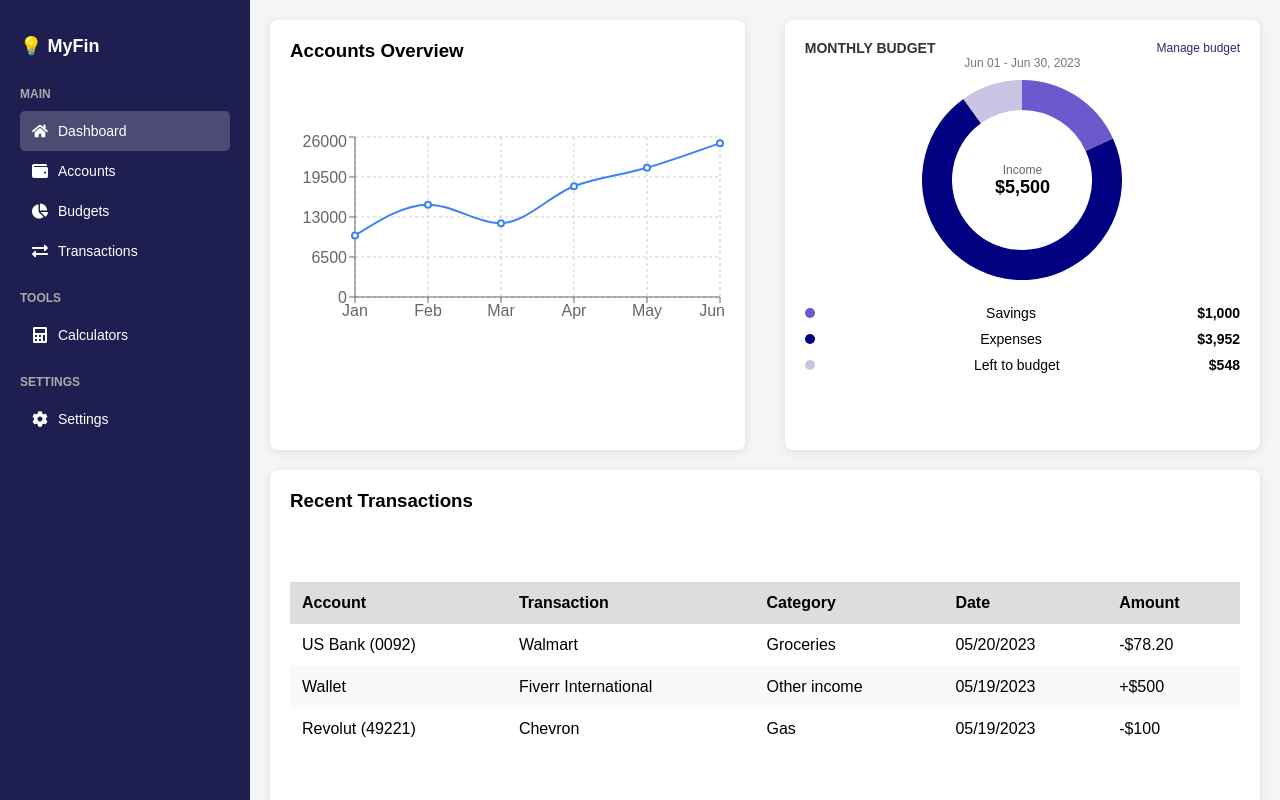
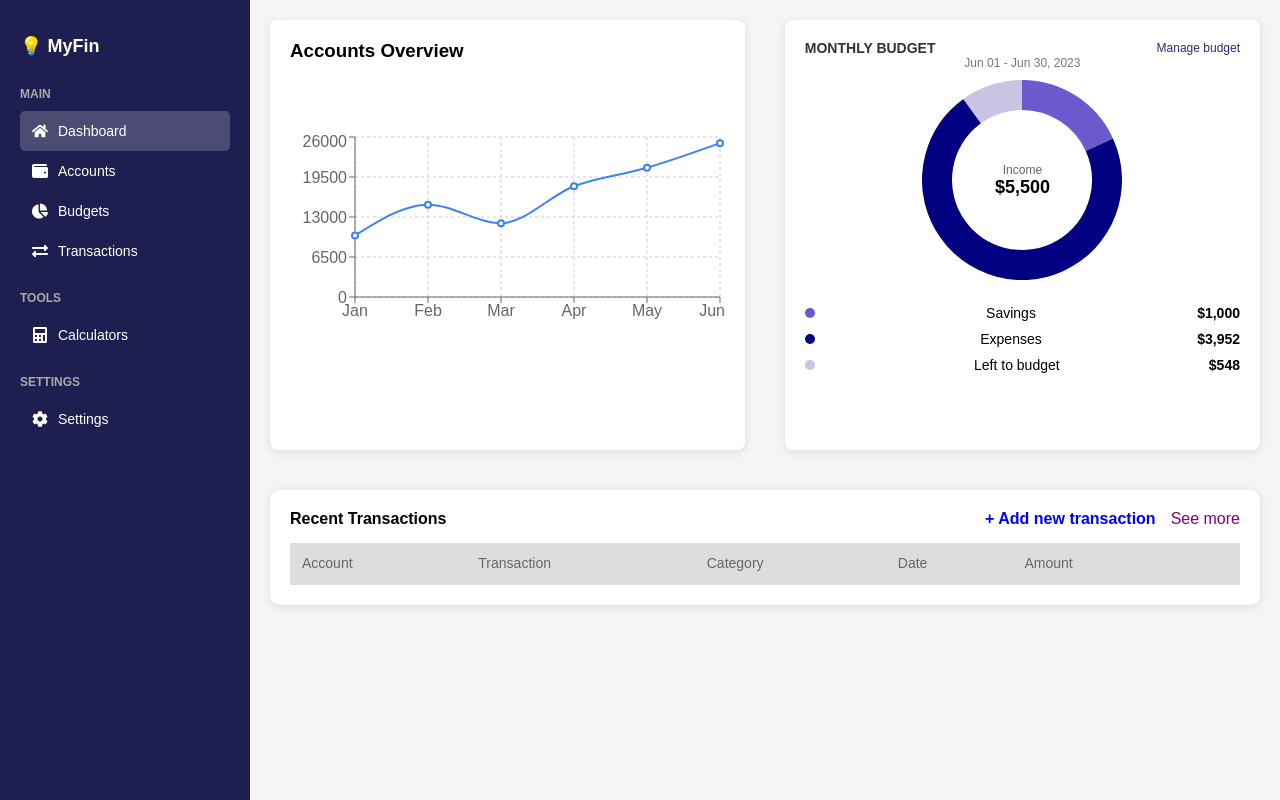
Before and after one commit to fordstile/BudgetTracker, a React (Vite) app: page / in a window 1280 px wide. Built offline with nearby package versions, Linux system fonts and the light colour scheme.

Commit message:
Add transactions Feature

```diff
--- a/src/App.jsx
+++ b/src/App.jsx
@@ -9,6 +9,7 @@ const App = () => {
     <div className="dashboard-container">
       {/* <Sidebar /> */}
       <Dashboard />
+
     </div>
   );
 };
--- /dev/null
+++ b/src/components/AddTransactionModal.css
@@ -0,0 +1,58 @@
+.modal-overlay {
+    position: fixed;
+    top: 0;
+    left: 0;
+    width: 100%;
+    height: 100%;
+    background: rgba(0, 0, 0, 0.5);
+    display: flex;
+    justify-content: center;
+    align-items: center;
+  }
+
+  .modal {
+    background: white;
+    padding: 20px;
+    border-radius: 8px;
+    width: 400px;
+  }
+
+  .modal h2 {
+    margin-bottom: 10px;
+  }
+
+  .modal form label {
+    display: block;
+    font-weight: bold;
+    margin-top: 10px;
+  }
+
+  .modal form input,
+  .modal form select {
+    width: 100%;
+    padding: 8px;
+    margin-top: 5px;
+    border-radius: 5px;
+    border: 1px solid #ccc;
+  }
+
+  .modal-actions {
+    display: flex;
+    justify-content: space-between;
+    margin-top: 15px;
+  }
+
+  .cancel-btn {
+    background: none;
+    border: 1px solid #ccc;
+    padding: 10px;
+    cursor: pointer;
+  }
+
+  .add-btn {
+    background: #4f46e5;
+    color: white;
+    border: none;
+    padding: 10px;
+    cursor: pointer;
+  }
--- /dev/null
+++ b/src/components/AddTransactionModal.jsx
@@ -0,0 +1,88 @@
+import React, { useState } from "react";
+import "./AddTransactionModal.css";
+
+const AddTransactionModal = ({ isOpen, onClose, onAddTransaction }) => {
+  const [formData, setFormData] = useState({
+    account: "US Bank (0092)",
+    transaction: "",
+    category: "Groceries",
+    date: new Date().toISOString().split("T")[0],
+    amount: "",
+    note: "",
+  });
+
+  const handleChange = (e) => {
+    setFormData({ ...formData, [e.target.name]: e.target.value });
+  };
+
+  const handleSubmit = (e) => {
+    e.preventDefault();
+    if (!formData.transaction || !formData.amount) return;
+
+    // Convert amount to integer
+    const formattedTransaction = {
+      ...formData,
+      amount: parseInt(formData.amount, 10),
+    };
+
+    onAddTransaction(formattedTransaction);
+    onClose();
+    setFormData({
+      account: "US Bank (0092)",
+      transaction: "",
+      category: "Groceries",
+      date: new Date().toISOString().split("T")[0],
+      amount: "",
+      note: "",
+    });
+  };
+
+  if (!isOpen) return null;
+
+  return (
+    <div className="modal-overlay">
+      <div className="modal">
+        <h2>Add Transaction</h2>
+        <form onSubmit={handleSubmit}>
+          <label>Account</label>
+          <select name="account" value={formData.account} onChange={handleChange}>
+            <option value="US Bank (0092)">US Bank (0092)</option>
+            <option value="Wallet">Wallet</option>
+            <option value="Revolut (49221)">Revolut (49221)</option>
+          </select>
+
+          <label>Transaction name</label>
+          <input type="text" name="transaction" value={formData.transaction} onChange={handleChange} required />
+
+          <label>Category</label>
+          <select name="category" value={formData.category} onChange={handleChange}>
+            <option value="Groceries">Groceries</option>
+            <option value="Gas">Gas</option>
+            <option value="Entertainment">Entertainment</option>
+            <option value="Other income">Other income</option>
+          </select>
+
+          <label>Date</label>
+          <input type="date" name="date" value={formData.date} onChange={handleChange} />
+
+          <label>Amount</label>
+          <input type="number" name="amount" value={formData.amount} onChange={handleChange} required />
+
+          <label>Note</label>
+          <input type="text" name="note" value={formData.note} onChange={handleChange} />
+
+          <div className="modal-actions">
+            <button type="button" onClick={onClose} className="cancel-btn">
+              Cancel
+            </button>
+            <button type="submit" className="add-btn">
+              Add Transaction
+            </button>
+          </div>
+        </form>
+      </div>
+    </div>
+  );
+};
+
+export default AddTransactionModal;
--- a/src/components/TransactionsTable.css
+++ b/src/components/TransactionsTable.css
@@ -1,21 +1,86 @@
-/* src/components/TransactionsTable.css */
-.card {
+/* Card Container */
+.transactions-card {
   background: white;
+  border-radius: 10px;
   padding: 20px;
-    border-radius: 8px;
-    box-shadow: 0 2px 10px rgba(0, 0, 0, 0.1);
-    margin-bottom: 20px;
+  box-shadow: 0px 2px 10px rgba(0, 0, 0, 0.1);
+  margin-top: 20px;
 }
 
-  table {
+/* Header */
+.transactions-header {
+  display: flex;
+  justify-content: space-between;
+  align-items: center;
+  margin-bottom: 15px;
+}
+
+.transactions-header h3 {
+  font-size: 16px;
+  font-weight: bold;
+}
+
+.actions {
+  display: flex;
+  gap: 15px;
+}
+
+.add-transaction {
+  color: blue;
+  cursor: pointer;
+  font-weight: bold;
+}
+
+.see-more {
+  color: purple;
+  cursor: pointer;
+}
+
+/* Table Styling */
+.transactions-table {
   width: 100%;
   border-collapse: collapse;
 }
 
-  th, td {
-    padding: 10px;
-    border-bottom: 1px solid #ddd;
+.transactions-table th {
+  text-align: left;
+  padding: 12px;
+  font-size: 14px;
+  color: #666;
+  font-weight: normal;
+  border-bottom: 2px solid #ddd;
 }
 
-  .green { color: green; }
-  .red { color: red; }
+.transactions-table td {
+  padding: 12px;
+  font-size: 14px;
+  color: #333;
+  border-bottom: 1px solid #eee;
+}
+
+/* Account Styling */
+.account-name {
+  font-weight: bold;
+}
+
+.account-type {
+  font-size: 12px;
+  color: gray;
+}
+
+/* Positive & Negative Amounts */
+.positive {
+  color: green;
+  font-weight: bold;
+}
+
+.negative {
+  color: red;
+  font-weight: bold;
+}
+
+/* Action Icon */
+.action-icon {
+  cursor: pointer;
+  color: #aaa;
+}
--- a/src/components/TransactionsTable.jsx
+++ b/src/components/TransactionsTable.jsx
@@ -1,16 +1,33 @@
-// src/components/TransactionsTable.jsx
-import React from "react";
+import React, { useState } from "react";
+import AddTransactionModal from "./AddTransactionModal";
+import { FaEllipsisV } from "react-icons/fa";
+import "./TransactionsTable.css";
 
 const TransactionsTable = () => {
-  const transactions = [
-    { account: "US Bank (0092)", transaction: "Walmart", category: "Groceries", date: "05/20/2023", amount: "-$78.20" },
-    { account: "Wallet", transaction: "Fiverr International", category: "Other income", date: "05/19/2023", amount: "+$500" },
-    { account: "Revolut (49221)", transaction: "Chevron", category: "Gas", date: "05/19/2023", amount: "-$100" },
-  ];
+  const [transactions, setTransactions] = useState([
+
+  ]);
+
+  const [isModalOpen, setIsModalOpen] = useState(false);
+
+  const addTransaction = (newTransaction) => {
+    setTransactions([...transactions, newTransaction]);
+  };
 
   return (
-    <div className="card">
-      <h3>Recent Transactions</h3>
+    <div className="transactions-card">
+      {/* Header Section */}
+      <div className="transactions-header">
+        <h3>Recent Transactions</h3>
+        <div className="actions">
+          <span className="add-transaction" onClick={() => setIsModalOpen(true)}>
+            + Add new transaction
+          </span>
+          <span className="see-more">See more</span>
+        </div>
+      </div>
+
+      {/* Transactions Table */}
       <table className="transactions-table">
         <thead>
           <tr>
@@ -19,6 +36,7 @@ const TransactionsTable = () => {
             <th>Category</th>
             <th>Date</th>
             <th>Amount</th>
+            <th></th>
           </tr>
         </thead>
         <tbody>
@@ -28,11 +46,17 @@ const TransactionsTable = () => {
               <td>{tx.transaction}</td>
               <td>{tx.category}</td>
               <td>{tx.date}</td>
-              <td>{tx.amount}</td>
+              <td className={tx.amount >= 0 ? "positive" : "negative"}>{tx.amount}</td>
+              <td>
+                <FaEllipsisV className="action-icon" />
+              </td>
             </tr>
           ))}
         </tbody>
       </table>
+
+      {/* Add Transaction Modal */}
+      <AddTransactionModal isOpen={isModalOpen} onClose={() => setIsModalOpen(false)} onAddTransaction={addTransaction} />
     </div>
   );
 };
```
Lines whose indentation alone changed are shown as unchanged.
